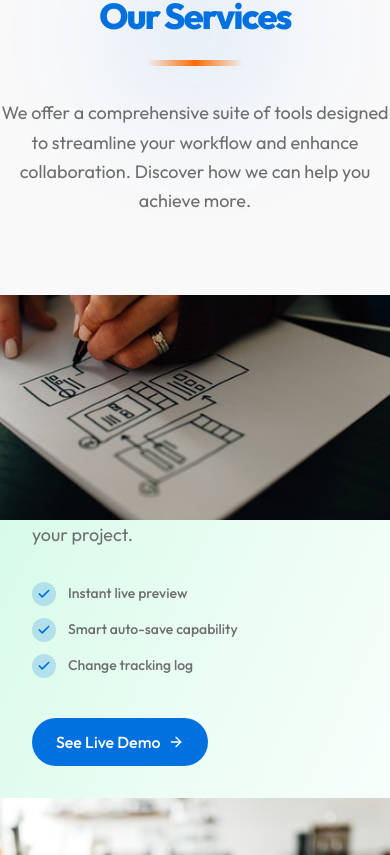
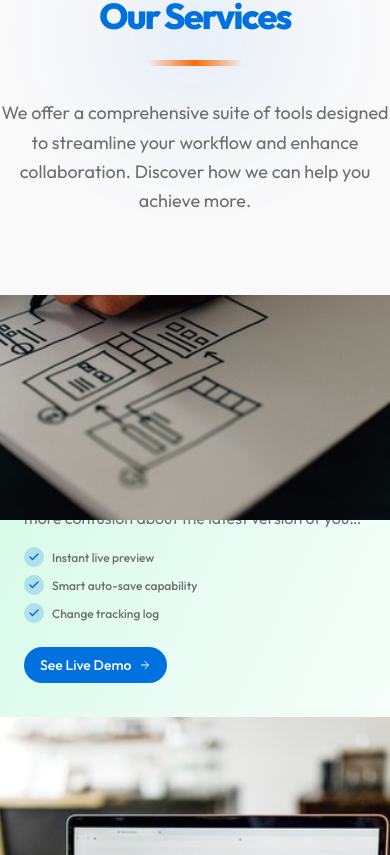
Before and after one commit to Sahil-796/vnp, a Next.js app: page / in a window 390 px wide. Shown: the part 1145-2000 px from the top of the page. Built offline with nearby package versions, Linux system fonts and the light colour scheme.

Commit message:
fix: services resp

```diff
--- a/components/ui/sticky-scroll-reveal.tsx
+++ b/components/ui/sticky-scroll-reveal.tsx
@@ -78,52 +78,52 @@ const StickyCard = ({
         index % 2 === 0 ? "lg:flex-row" : "lg:flex-row-reverse"
       )}
     >
-      {/* Text Section */}
-      <div className="w-full lg:w-1/2 h-full flex items-center justify-center p-8 lg:p-16 relative">
-        <div className="max-w-xl flex flex-col items-start text-left">
+      {/* Text Section - Mobile: Vertically centered, Left aligned, Padded top */}
+      <div className="w-full lg:w-1/2 h-1/2 lg:h-full flex items-center justify-center px-6 pb-6 pt-24 lg:p-16 relative">
+        <div className="max-w-xl flex flex-col items-start text-left w-full">
           {item.pillColor ? (
             <h2
               className={cn(
-                "text-3xl font-bold px-4 py-2 rounded-xl inline-block mb-6",
+                "text-2xl lg:text-3xl font-bold px-3 py-1 lg:px-4 lg:py-2 rounded-xl inline-block mb-3 lg:mb-6",
                 item.pillColor
               )}
             >
               {item.title}
             </h2>
           ) : (
-            <h2 className="text-3xl lg:text-4xl font-bold text-foreground mb-6">
+            <h2 className="text-2xl lg:text-4xl font-bold text-foreground mb-4 lg:mb-6">
               {item.title}
             </h2>
           )}
 
-          <p className="text-lg text-muted-foreground leading-relaxed">
+          <p className="text-base lg:text-lg text-muted-foreground leading-relaxed line-clamp-3 lg:line-clamp-none">
             {item.description}
           </p>
 
           {item.bullets && (
-            <ul className="mt-8 space-y-3">
+            <ul className="mt-4 lg:mt-8 space-y-2 lg:space-y-3">
               {item.bullets.map((bullet, idx) => (
                 <li
                   key={idx}
-                  className="flex items-center gap-3 text-muted-foreground"
+                  className="flex items-center gap-2 lg:gap-3 text-muted-foreground"
                 >
-                  <div className="flex-shrink-0 w-6 h-6 rounded-full bg-primary/20 flex items-center justify-center text-primary">
-                    <CustomCheckIcon className="w-3.5 h-3.5" />
+                  <div className="flex-shrink-0 w-5 h-5 lg:w-6 lg:h-6 rounded-full bg-primary/20 flex items-center justify-center text-primary">
+                    <CustomCheckIcon className="w-3 h-3 lg:w-3.5 lg:h-3.5" />
                   </div>
-                  <span className="text-sm font-medium leading-tight">{bullet}</span>
+                  <span className="text-xs lg:text-sm font-medium leading-tight">{bullet}</span>
                 </li>
               ))}
             </ul>
           )}
 
           {item.cta && (
-            <div className="mt-10">
+            <div className="mt-6 lg:mt-10">
               <Link
                 href={item.cta.href}
-                className="inline-flex items-center gap-2 px-6 py-3 rounded-full bg-primary text-primary-foreground font-medium hover:opacity-90 transition-opacity"
+                className="inline-flex items-center gap-2 px-4 py-2 lg:px-6 lg:py-3 rounded-full bg-primary text-primary-foreground text-sm lg:text-base font-medium hover:opacity-90 transition-opacity"
               >
                 {item.cta.label}
-                <ArrowRight className="w-4 h-4" />
+                <ArrowRight className="w-3 h-3 lg:w-4 lg:h-4" />
               </Link>
             </div>
           )}
@@ -133,7 +133,7 @@ const StickyCard = ({
       {/* Image Section */}
       <div
         className={cn(
-          "w-full lg:w-1/2 h-full overflow-hidden bg-muted",
+          "w-full lg:w-1/2 h-1/2 lg:h-full overflow-hidden bg-muted",
           contentClassName
         )}
       >
```
